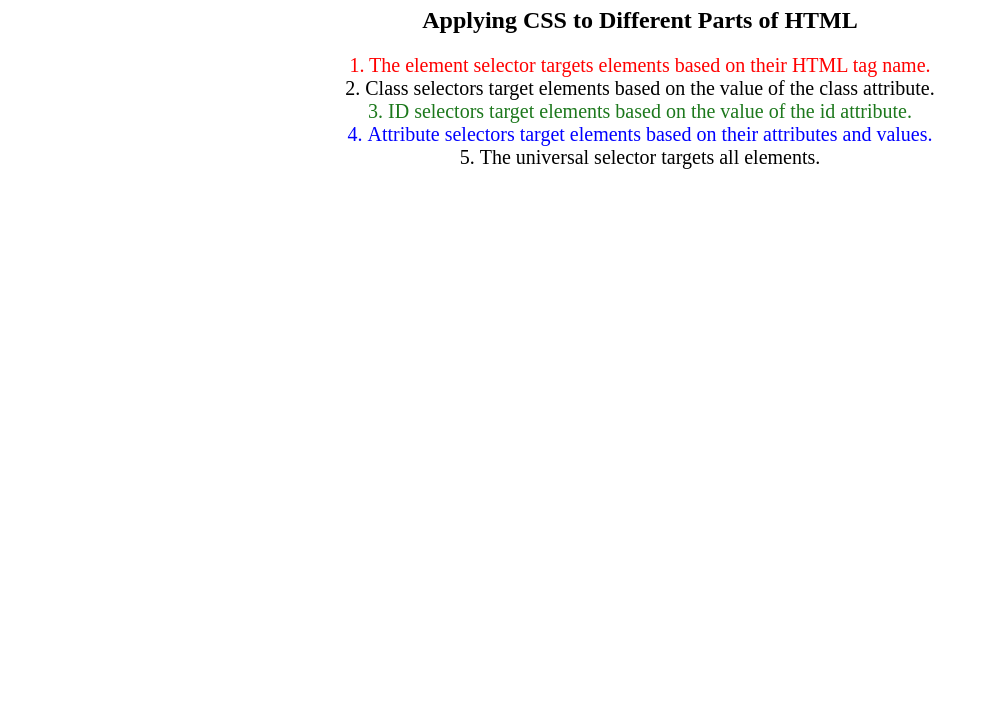
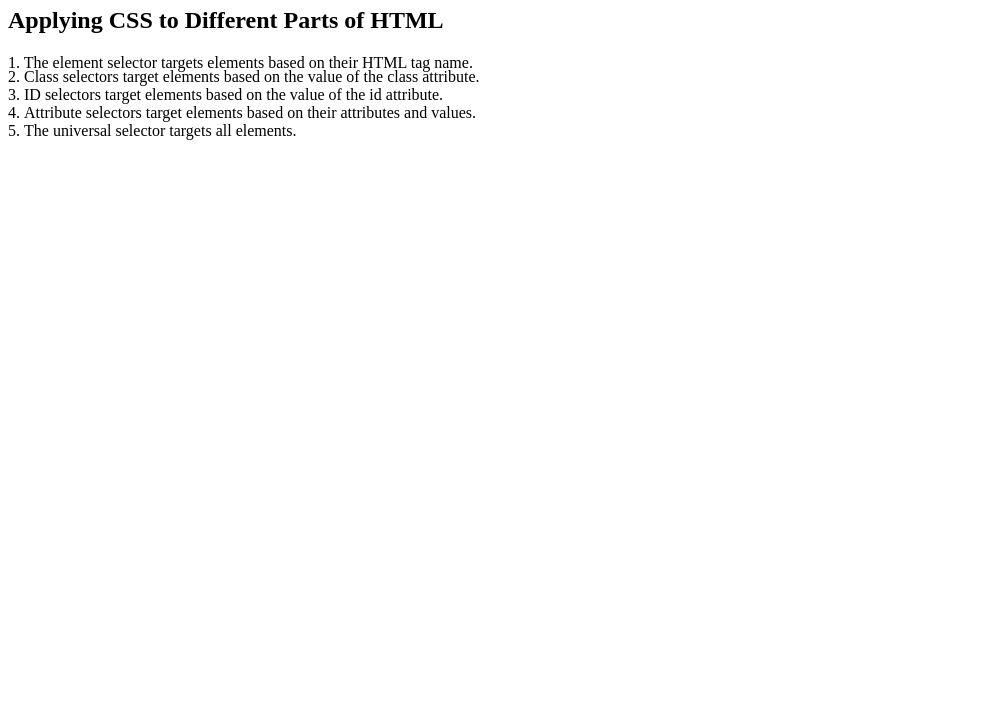
Before and after one commit to n-mandadapu/web-devlopment-course, a plain HTML site: page CSS/5.3 CSS Selectors/index.html in a window 1280 px wide. Shown: the part 73-800 px from the top of the page, without its empty margins (0-988 px from the left). Drawn offline with Linux system fonts and the light colour scheme.

Commit message:
css properties

```diff
--- a/CSS/5.3 CSS Selectors/style.css
+++ b/CSS/5.3 CSS Selectors/style.css
@@ -4,22 +4,4 @@ ol {
   list-style-position: inside;
 }
 
-p{
-  color: red;
-}
 /* Write your CSS below, don't change the rules above. */
-.note{
-  font-size: 20px;
-}
-
-#id-selector-demo{
-  color: hsl(120, 62%, 29%);
-}
-
-li[value="4"]{
-  color: blue;
-}
-
-*{
-  text-align: center;
-}
```
